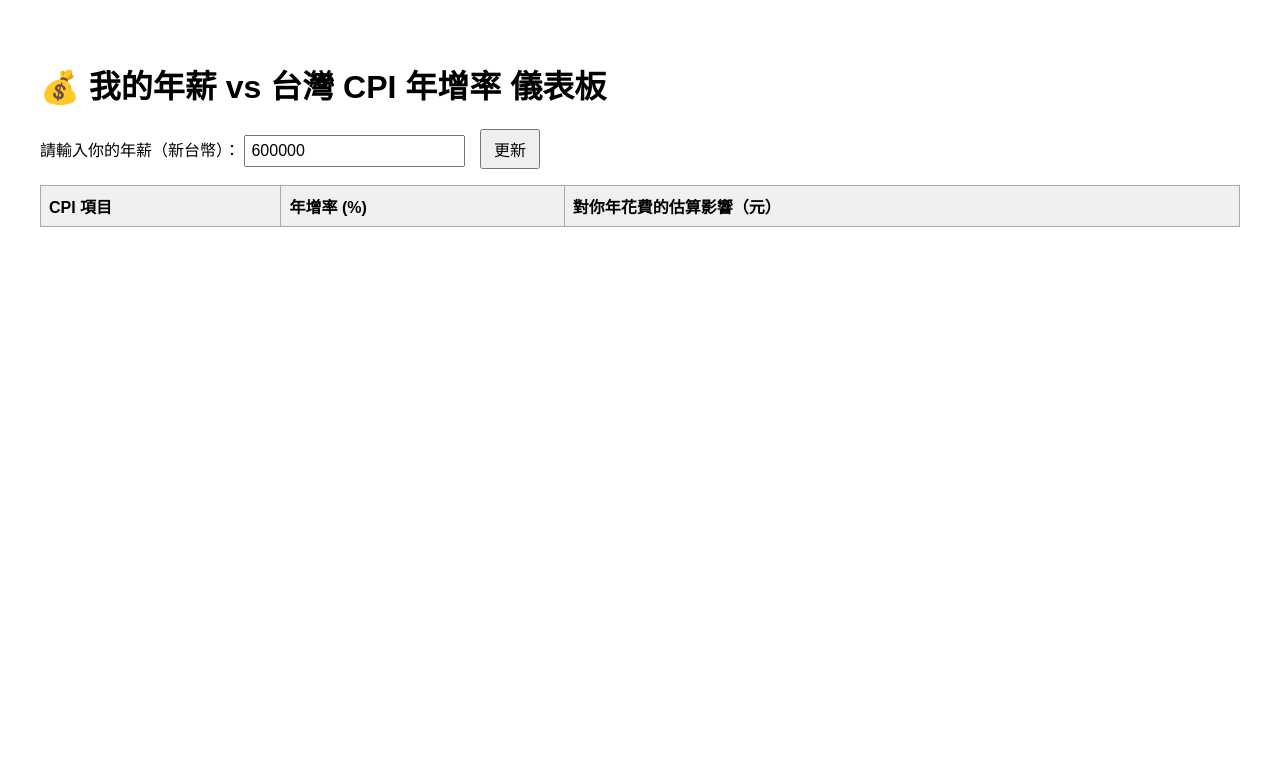
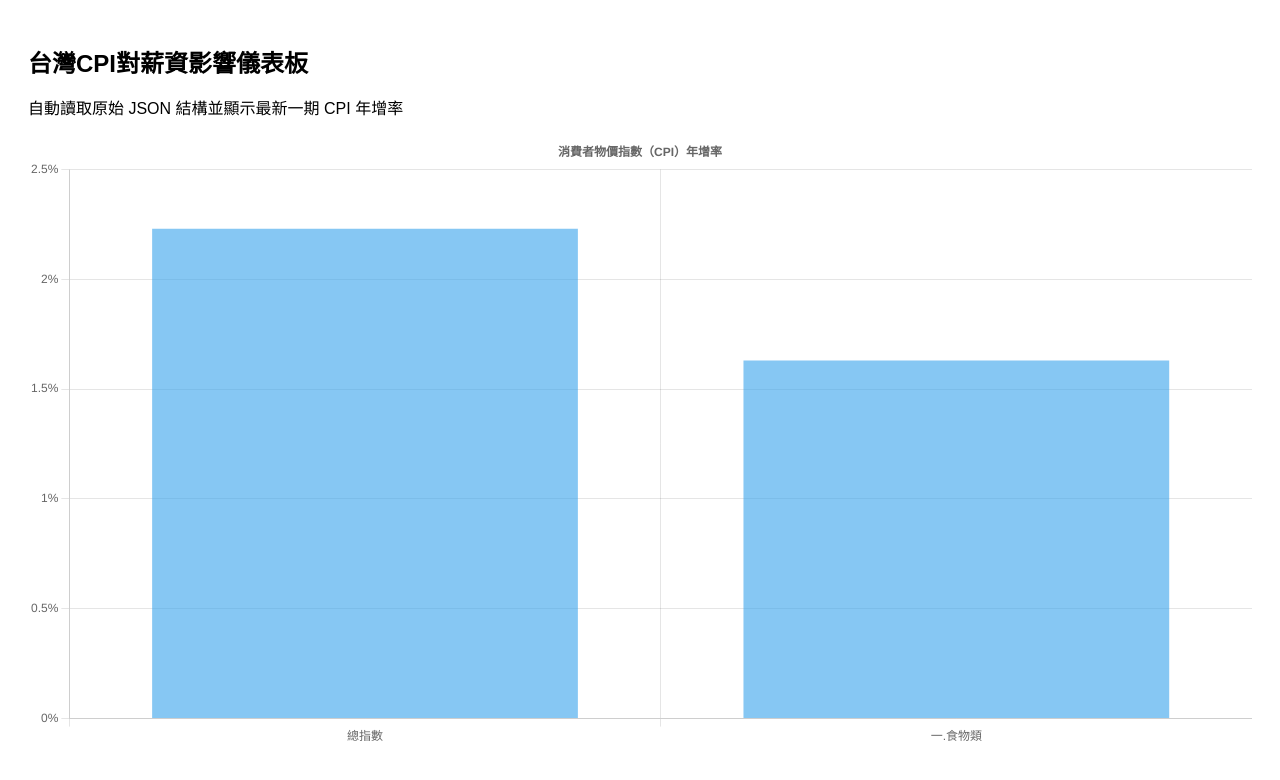
Before and after one commit to ct19051915/twcpi-dashboard, a plain HTML site: page index.html in a window 1280 px wide. Drawn offline with nearby package versions, Linux system fonts and the light colour scheme.

Commit message:
Add files via upload

```diff
--- a/index.html
+++ b/index.html
@@ -2,64 +2,72 @@
 <!DOCTYPE html>
 <html lang="zh-Hant">
 <head>
-  <meta charset="UTF-8">
-  <title>我的薪資 vs 台灣 CPI 年增率</title>
+  <meta charset="UTF-8" />
+  <title>台灣CPI對薪資影響儀表板</title>
+  <script src="https://cdn.jsdelivr.net/npm/chart.js"></script>
   <style>
-    body { font-family: "Noto Sans TC", sans-serif; padding: 2em; }
-    table { border-collapse: collapse; width: 100%; margin-top: 1em; }
-    th, td { border: 1px solid #aaa; padding: 8px; text-align: left; }
-    th { background-color: #f0f0f0; }
-    input { padding: 5px; font-size: 16px; }
-    button { padding: 6px 12px; font-size: 16px; margin-left: 10px; }
+    body { font-family: sans-serif; padding: 20px; }
+    canvas { max-width: 100%; }
+    h1 { font-size: 24px; margin-bottom: 10px; }
   </style>
 </head>
 <body>
-  <h1>💰 我的年薪 vs 台灣 CPI 年增率 儀表板</h1>
+  <h1>台灣CPI對薪資影響儀表板</h1>
+  <p>自動讀取原始 JSON 結構並顯示最新一期 CPI 年增率</p>
+  <canvas id="cpiChart"></canvas>
+  <script>
+    async function fetchAndDraw() {
+      const response = await fetch('./data.json');
+      const rawData = await response.json();
 
-  <label for="income">請輸入你的年薪（新台幣）：</label>
-  <input type="number" id="income" value="600000">
-  <button onclick="updateTable()">更新</button>
+      const columns = rawData.colh[0];
+      const rows = rawData.row.map(r => r[0]);
+      const latestIndex = rawData.orgdata.length - 1;
+      const latestValues = rawData.orgdata[latestIndex];
+      const latestLabel = rows[latestIndex];
 
-  <table>
-    <thead>
-      <tr>
-        <th>CPI 項目</th>
-        <th>年增率 (%)</th>
-        <th>對你年花費的估算影響（元）</th>
-      </tr>
-    </thead>
-    <tbody id="cpiTableBody"></tbody>
-  </table>
+      const categories = [];
+      const rates = [];
 
-  <script>
-    let cpiData = [];
+      for (let i = 0; i < columns.length; i++) {
+        const name = columns[i].trim();
+        if (name && latestValues[i] !== undefined) {
+          categories.push(name);
+          rates.push(latestValues[i]);
+        }
+      }
 
-    fetch('data.json')
-      .then(res => res.json())
-      .then(data => {
-        cpiData = data;
-        updateTable();
-      })
-      .catch(err => {
-        alert("讀取 CPI 資料失敗，請確認 data.json 是否放在同一目錄下。");
-        console.error(err);
-      });
-
-    function updateTable() {
-      const income = parseFloat(document.getElementById("income").value);
-      const tbody = document.getElementById("cpiTableBody");
-      tbody.innerHTML = "";
-
-      cpiData.forEach(item => {
-        const impact = Math.round(income * item.weight * item.rate / 100);
-        const row = `<tr>
-          <td>${item.category}</td>
-          <td>${item.rate.toFixed(2)}</td>
-          <td>${impact.toLocaleString()}</td>
-        </tr>`;
-        tbody.innerHTML += row;
+      const ctx = document.getElementById('cpiChart').getContext('2d');
+      new Chart(ctx, {
+        type: 'bar',
+        data: {
+          labels: categories,
+          datasets: [{
+            label: latestLabel + ' 年增率 (%)',
+            data: rates,
+            backgroundColor: 'rgba(54, 162, 235, 0.6)'
+          }]
+        },
+        options: {
+          responsive: true,
+          plugins: {
+            legend: { display: false },
+            title: {
+              display: true,
+              text: '消費者物價指數（CPI）年增率'
+            }
+          },
+          scales: {
+            y: {
+              beginAtZero: true,
+              ticks: { callback: value => value + '%' }
+            }
+          }
+        }
       });
     }
+
+    fetchAndDraw();
   </script>
 </body>
 </html>
```
